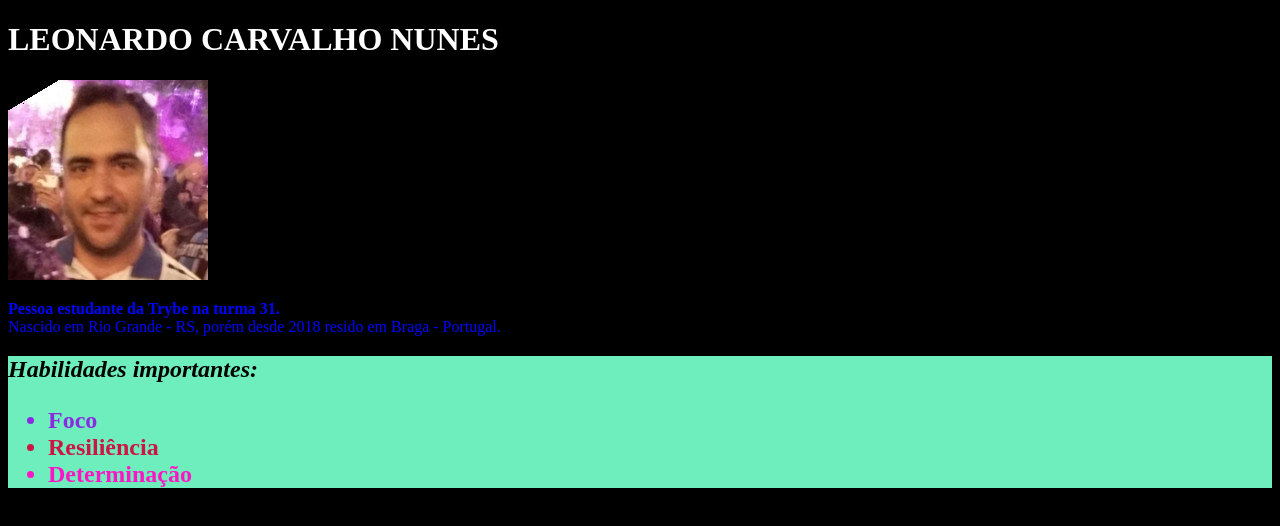
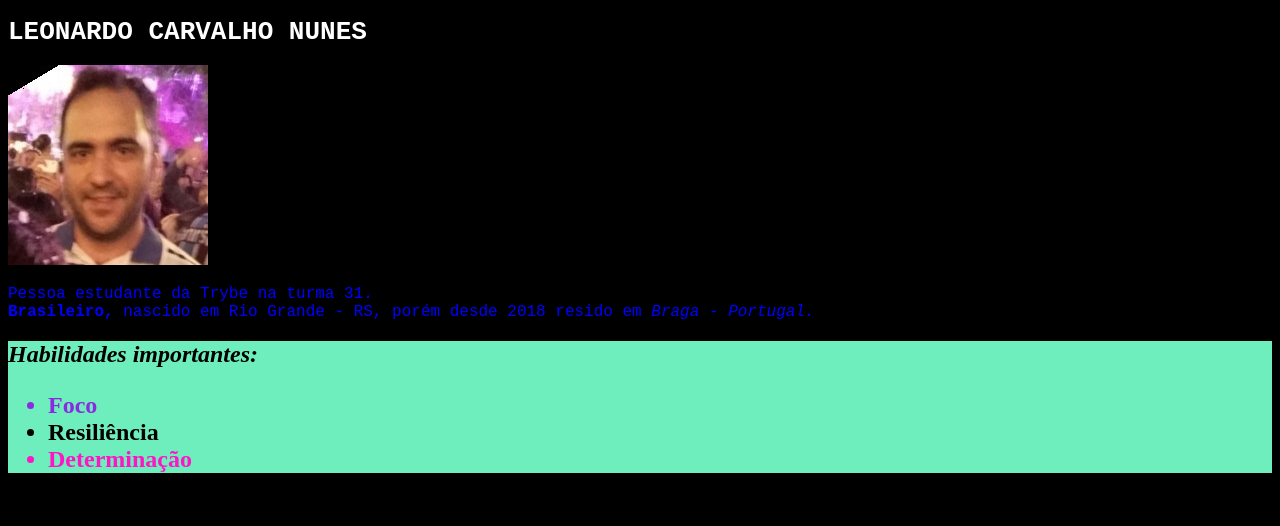
Before and after one commit to LeonardoNunesTrybe/portfolio, a plain HTML site: page index.html in a window 1280 px wide. Drawn offline with Linux system fonts and the light colour scheme.

Commit message:
criado style.css e css alt para este arquivo

```diff
--- a/index.html
+++ b/index.html
@@ -5,16 +5,19 @@
     <meta http-equiv="X-UA-Compatible" content="IE=edge">
     <meta name="viewport" content="width=device-width, initial-scale=1.0">
     <title>Portfólio Web</title>
+    <style></style>
+    <link rel="stylesheet" href="style.css">
 </head>
-<body style="background-color: black; color: white;">
-    <h1>LEONARDO CARVALHO NUNES</h1>
+<body class="corpoPrincipal">
+    <h1 class="headder">LEONARDO CARVALHO NUNES</h1>
     <img src="./imagens/leo_antiga.jpeg" alt="foto perfil">
-    <p style="color: blue;"> <strong>Pessoa estudante da Trybe na turma 31.</strong>  <br> Nascido em Rio Grande - RS, porém desde 2018 resido em Braga - Portugal.</p>
-    <h2 style="background-color: rgb(110, 238, 189); color: black;"> <em>Habilidades importantes:</em>
+    <p class="paragrafo"> Pessoa estudante da Trybe na turma 31. <br> <strong>Brasileiro,</strong>  nascido em Rio Grande - RS, porém desde 2018 resido em
+        <em>Braga - Portugal.</em></p>
+    <h2 class="habilidades"> <em>Habilidades importantes:</em>
     <ul>
-    <li style="color: blueviolet;">Foco</li>
-    <li style="color: rgb(204, 21, 67);">Resiliência</li>
-    <li style="color: rgb(255, 21, 197);">Determinação</li>
+    <li class="lista01">Foco</li>
+    <li class="lsita02">Resiliência</li>
+    <li class="lista03">Determinação</li>
 </ul>
 </h2>
 </body>
--- /dev/null
+++ b/style.css
@@ -0,0 +1,29 @@
+    .corpoPrincipal {
+        background-color: black; color: white;
+    }
+
+    .headder {
+        font-family: monospace;
+    }
+
+    .paragrafo {
+        color: blue;
+        font-family: 'Courier New', Courier, monospace;
+    }
+
+    .habilidades {
+        background-color: rgb(110, 238, 189);
+        color: black
+    }
+
+    .lista01 {
+        color: blueviolet;
+    }
+
+    .lista02 {
+        color: rgb(204, 21, 67);
+    }
+
+    .lista03 {
+        color: rgb(255, 21, 197);
+    }
```
